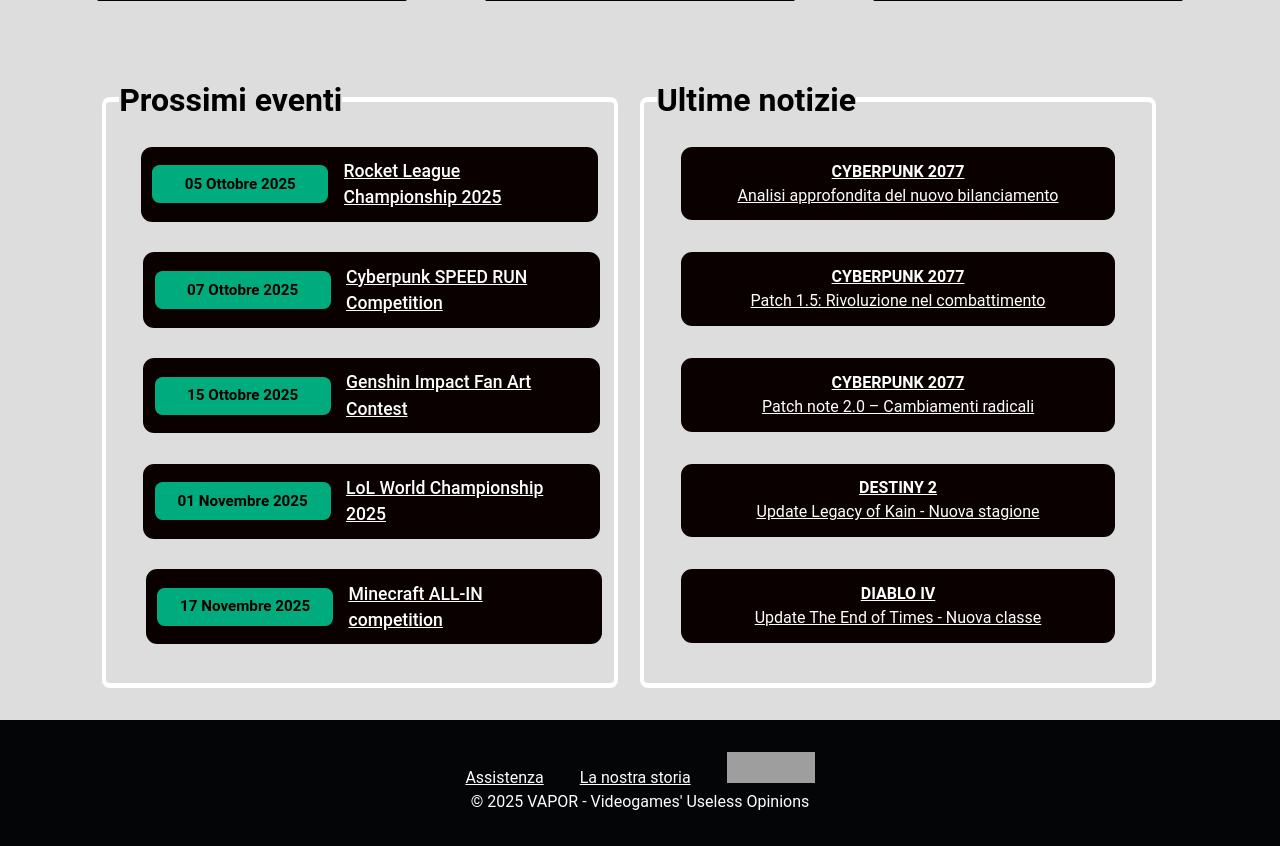
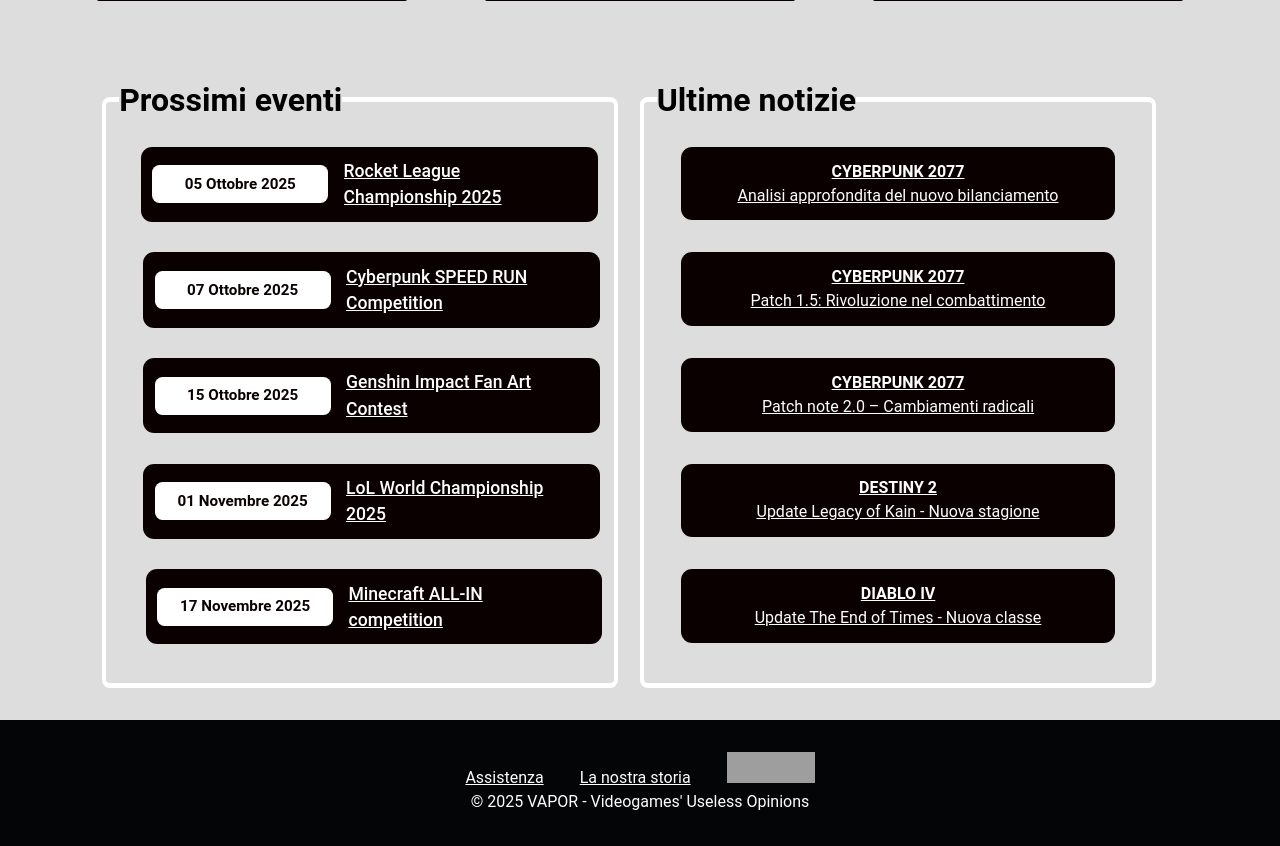
Before and after one commit to ColdBerri/TecWeb-Unipd-2025, a PHP site: page /index.php in a window 1280 px wide. Shown: the part 635-1481 px from the top of the page. Run offline with PHP 8.4, Linux system fonts and the light colour scheme; data comes from the database, SQL or seed files in the repository; data that the repository does not hold is empty; grey boxes are pictures that could not be loaded.

Commit message:
dio maranza

```diff
--- a/src/css/style.css
+++ b/src/css/style.css
@@ -19,7 +19,7 @@
     --div_navbar_link_hover: #000000;
     --grigiobg: #CBCBCB;
     --footer-bg: #030507;
-    --etichetta: #00AB7D;
+    --etichetta: white;
 }
 
 html {
```
